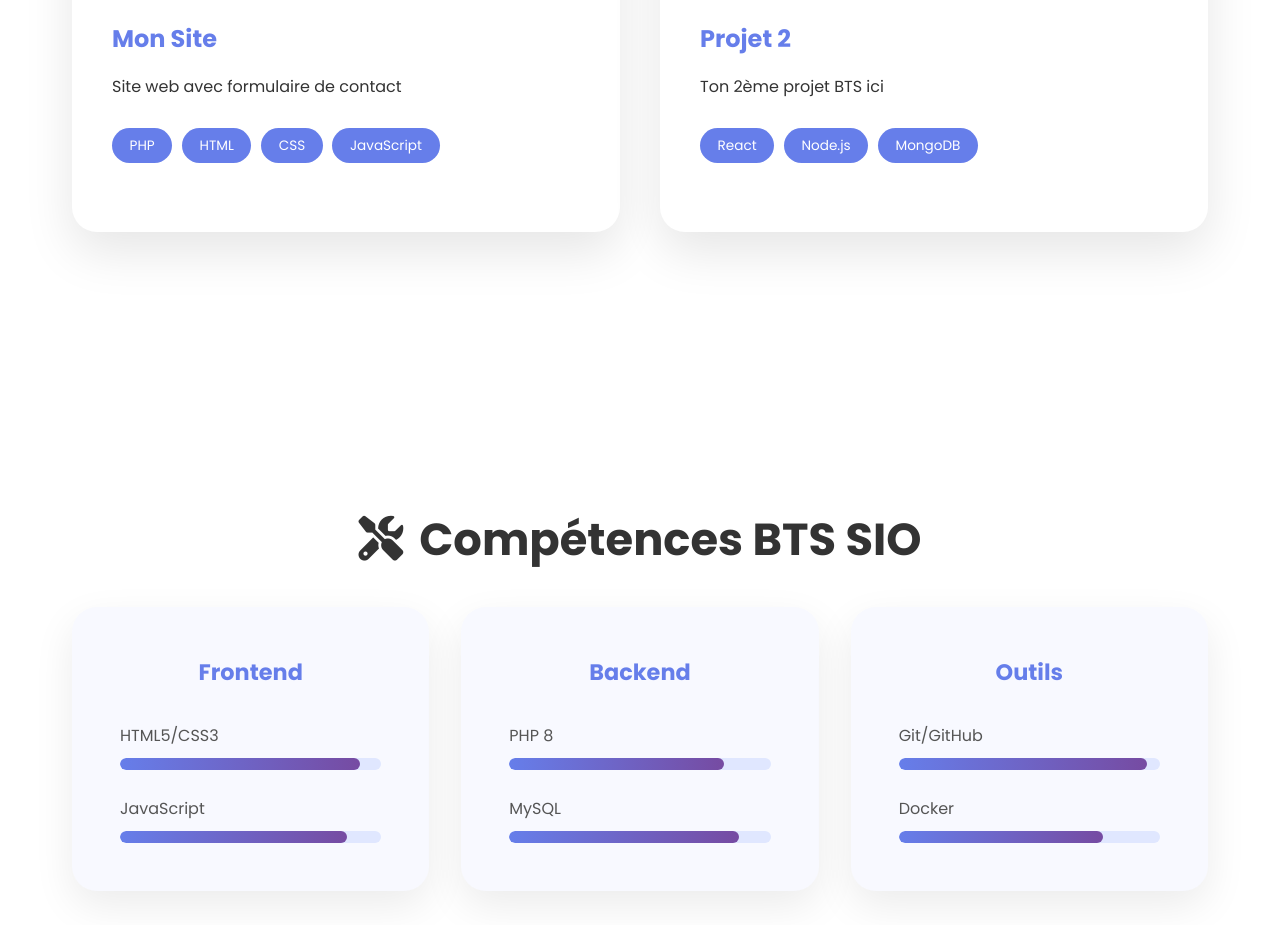
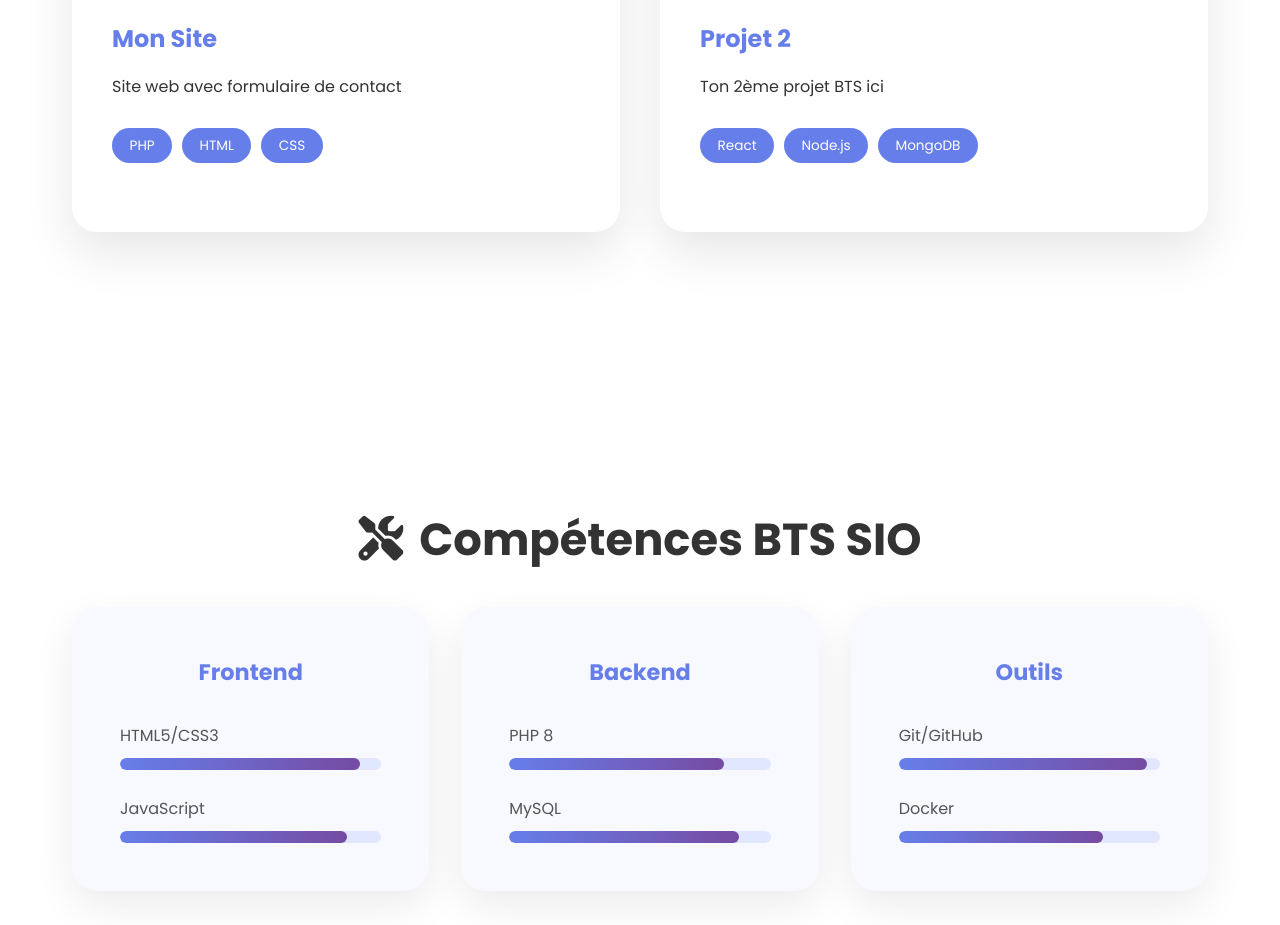
Before and after one commit to Senvi27/p1nk2s.github.io, a plain HTML site: page index.html in a window 1280 px wide. Shown: the part 1340-2265 px from the top of the page. Drawn offline with Linux system fonts and the light colour scheme.

Commit message:
Update index.html

```diff
--- a/index.html
+++ b/index.html
@@ -98,7 +98,7 @@
                     <h3>Mon Site</h3>
                     <p>Site web avec formulaire de contact </p>
                     <ul class="project-tech">
-                        <li>PHP</li><li>HTML</li><li>CSS</li><li>JavaScript</li>
+                        <li>PHP</li><li>HTML</li><li>CSS</li>
                     </ul>
                 </div>
             </div>
```
